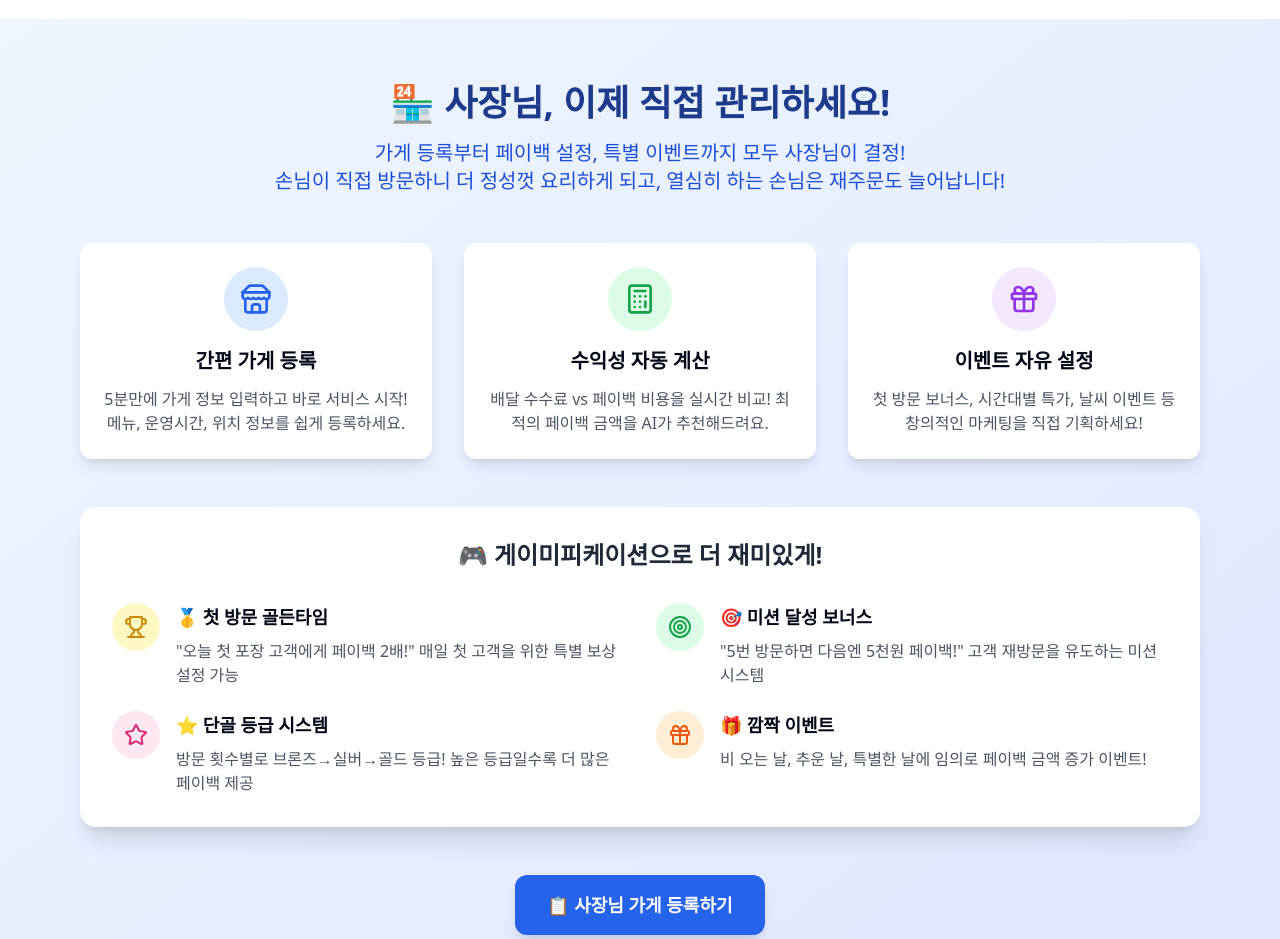
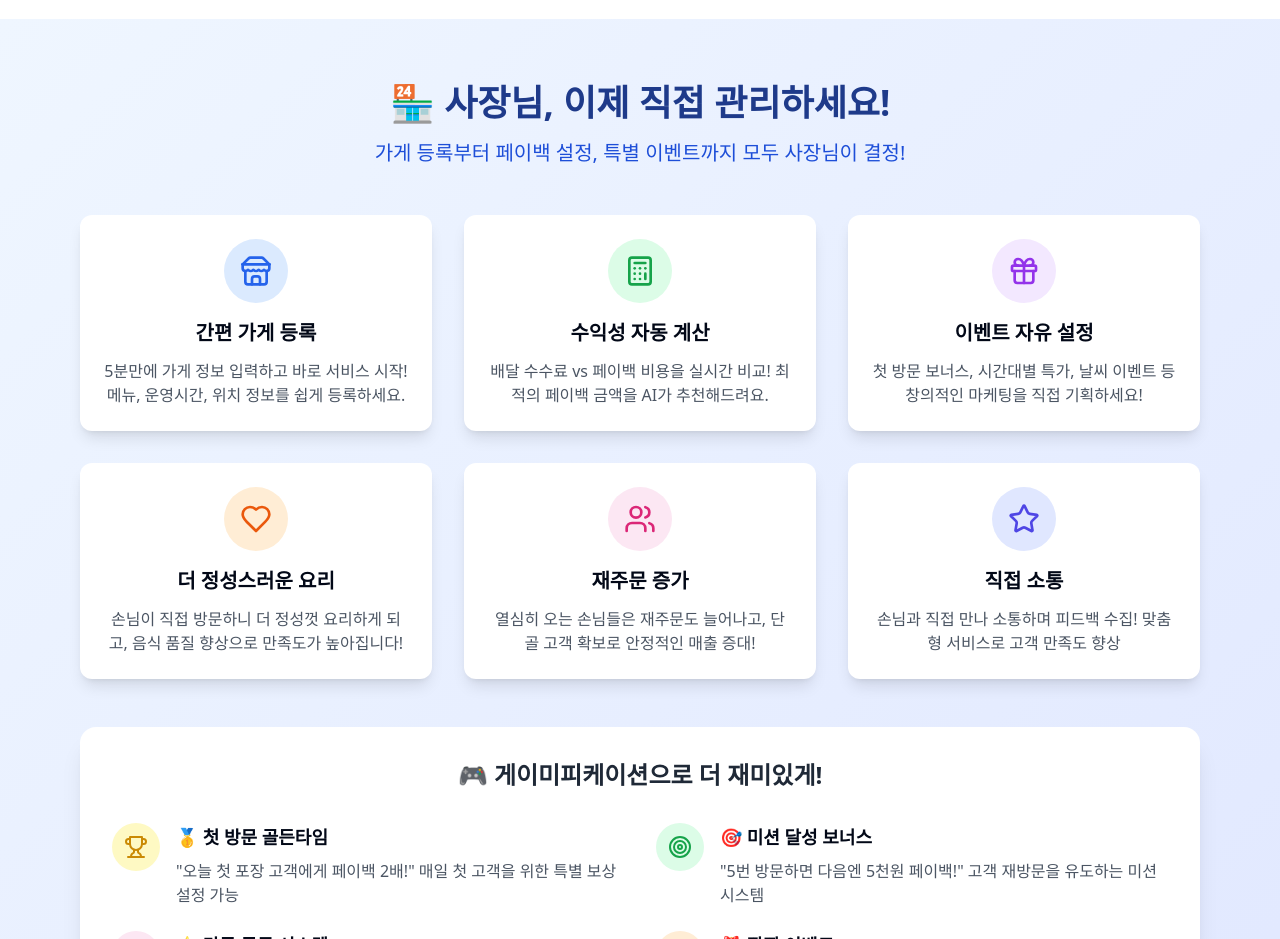
Before and after one commit to joon6093/lv3-vibe-coding, a React (Vite) app: page / in a window 1280 px wide. Shown: the part 2040-2979 px from the top of the page. Built offline with nearby package versions, Linux system fonts and the light colour scheme.

Commit message:
Refactor: Improve OwnerSection with card components
Refactor the OwnerSection to use card components for better visual presentation and readability. This includes the "간편 가게 등록", "수익성 자동 계산", and "이벤트 자유 설정" sections.

```diff
--- a/src/components/OwnerSection.tsx
+++ b/src/components/OwnerSection.tsx
@@ -1,6 +1,5 @@
-
 import React from 'react';
-import { Store, Calculator, Gift, Trophy, Star, Target } from 'lucide-react';
+import { Store, Calculator, Gift, Trophy, Star, Target, Users, Heart } from 'lucide-react';
 
 const OwnerSection = () => {
   return (
@@ -11,8 +10,7 @@ const OwnerSection = () => {
             🏪 사장님, 이제 직접 관리하세요!
           </h2>
           <p className="text-xl text-blue-700 mb-8">
-            가게 등록부터 페이백 설정, 특별 이벤트까지 모두 사장님이 결정!<br/>
-            손님이 직접 방문하니 더 정성껏 요리하게 되고, 열심히 하는 손님은 재주문도 늘어납니다!
+            가게 등록부터 페이백 설정, 특별 이벤트까지 모두 사장님이 결정!
           </p>
         </div>
 
@@ -47,6 +45,39 @@ const OwnerSection = () => {
             <p className="text-gray-600 text-center">
               첫 방문 보너스, 시간대별 특가, 날씨 이벤트 등
               창의적인 마케팅을 직접 기획하세요!
+            </p>
+          </div>
+
+          <div className="bg-white rounded-xl p-6 shadow-lg hover:shadow-xl transition-shadow">
+            <div className="w-16 h-16 bg-orange-100 rounded-full flex items-center justify-center mb-4 mx-auto">
+              <Heart className="text-orange-600" size={32} />
+            </div>
+            <h3 className="text-xl font-semibold text-center mb-3">더 정성스러운 요리</h3>
+            <p className="text-gray-600 text-center">
+              손님이 직접 방문하니 더 정성껏 요리하게 되고,
+              음식 품질 향상으로 만족도가 높아집니다!
+            </p>
+          </div>
+
+          <div className="bg-white rounded-xl p-6 shadow-lg hover:shadow-xl transition-shadow">
+            <div className="w-16 h-16 bg-pink-100 rounded-full flex items-center justify-center mb-4 mx-auto">
+              <Users className="text-pink-600" size={32} />
+            </div>
+            <h3 className="text-xl font-semibold text-center mb-3">재주문 증가</h3>
+            <p className="text-gray-600 text-center">
+              열심히 오는 손님들은 재주문도 늘어나고,
+              단골 고객 확보로 안정적인 매출 증대!
+            </p>
+          </div>
+
+          <div className="bg-white rounded-xl p-6 shadow-lg hover:shadow-xl transition-shadow">
+            <div className="w-16 h-16 bg-indigo-100 rounded-full flex items-center justify-center mb-4 mx-auto">
+              <Star className="text-indigo-600" size={32} />
+            </div>
+            <h3 className="text-xl font-semibold text-center mb-3">직접 소통</h3>
+            <p className="text-gray-600 text-center">
+              손님과 직접 만나 소통하며 피드백 수집!
+              맞춤형 서비스로 고객 만족도 향상
             </p>
           </div>
         </div>
```
